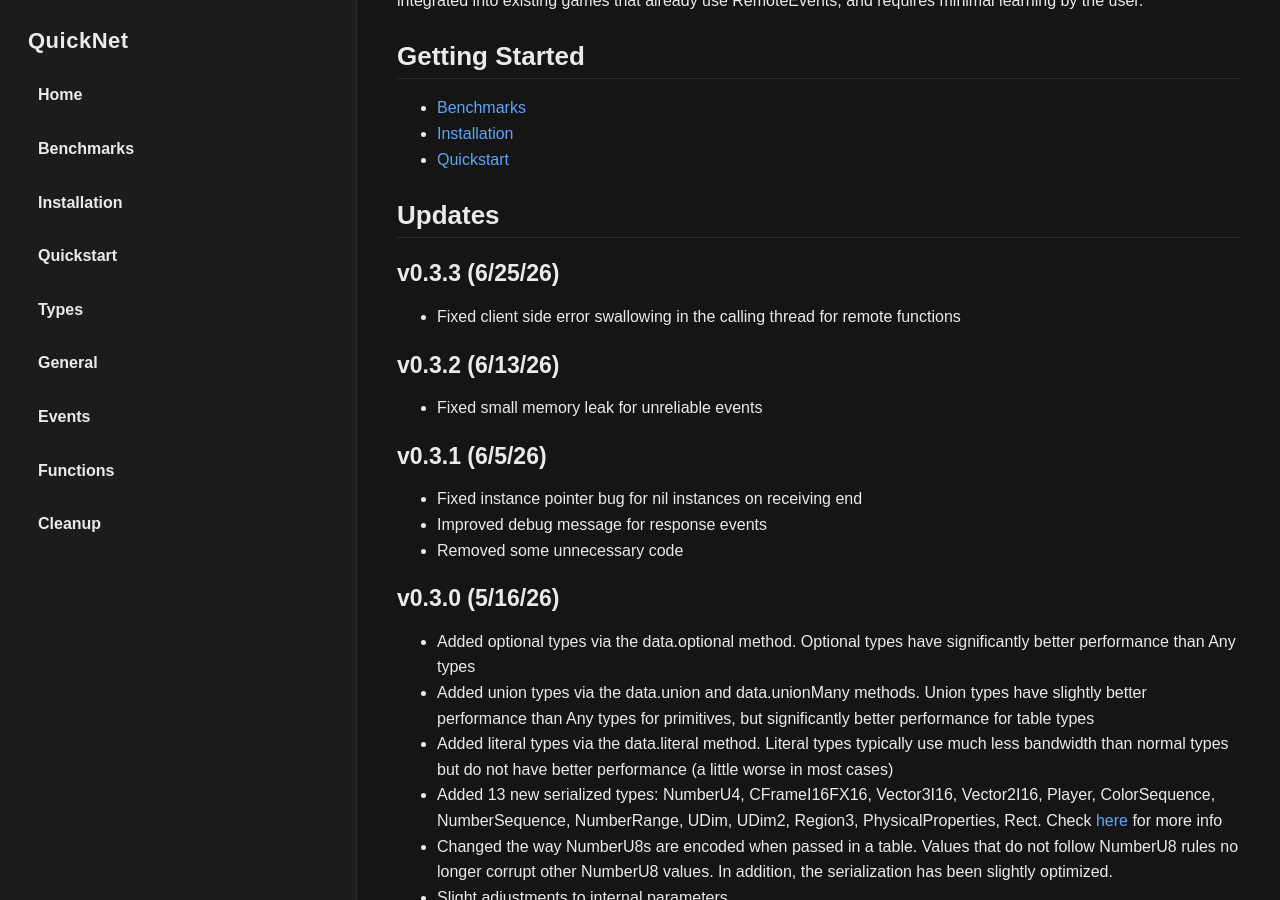
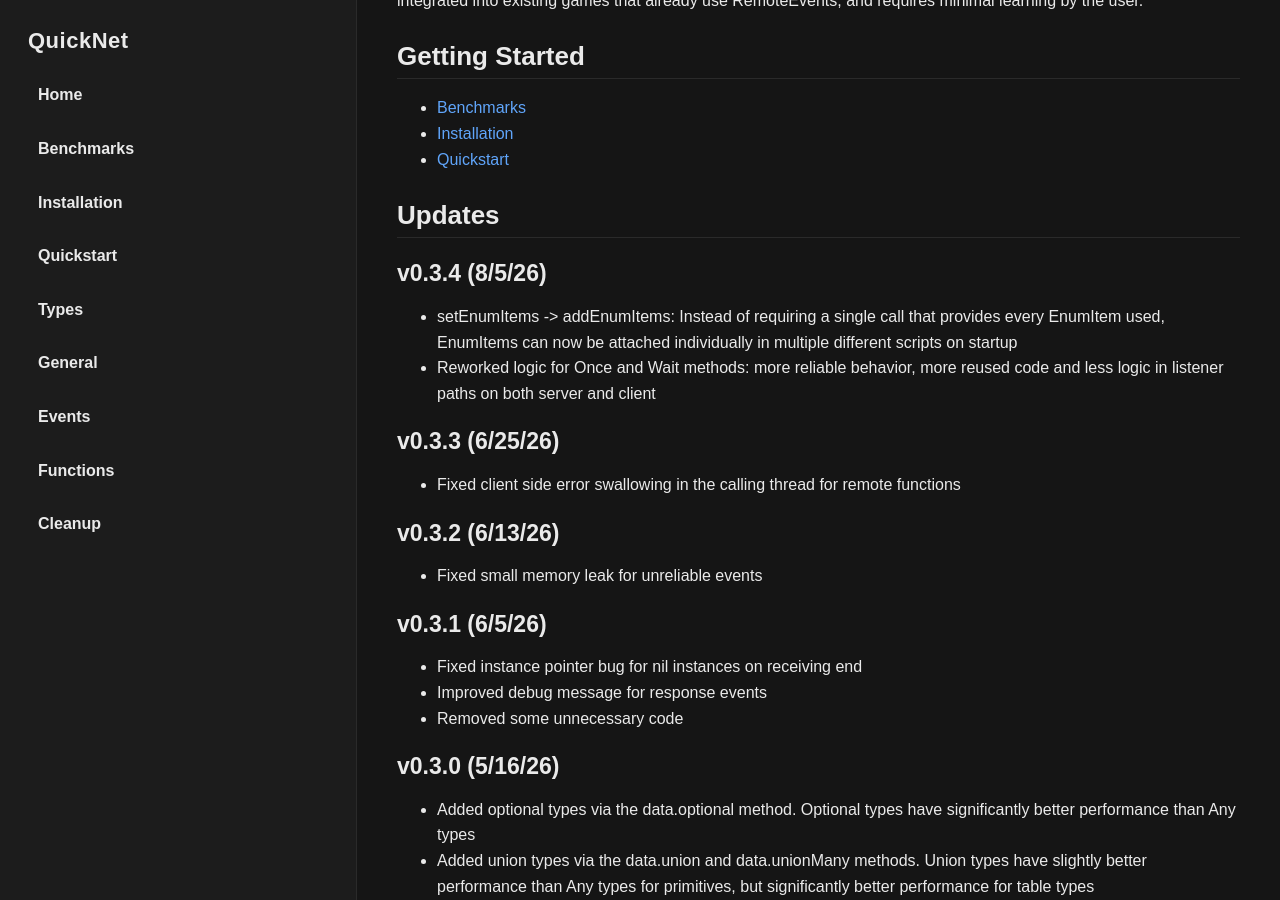
Before and after one commit to breadboardengineer1234/QuickNet, a Jekyll site: the page built from docs/index.md, in a window 1280 px wide and 900 px high, scrolled down 588 px. Built offline with Jekyll 4.4.1, drawn with Linux system fonts in a browser that asks for light colours.

Commit message:
Update index.md

```diff
--- a/docs/index.md
+++ b/docs/index.md
@@ -22,6 +22,10 @@ QuickNet's high performance does not come at the cost of accessibility. QuickNet
 - [Quickstart](quickstart.md)
 
 ## Updates
+### v0.3.4 (8/5/26)
+* setEnumItems -> addEnumItems: Instead of requiring a single call that provides every EnumItem used, EnumItems can now be attached individually in multiple different scripts on startup
+* Reworked logic for Once and Wait methods: more reliable behavior, more reused code and less logic in listener paths on both server and client
+
 ### v0.3.3 (6/25/26)
 * Fixed client side error swallowing in the calling thread for remote functions
 
```
